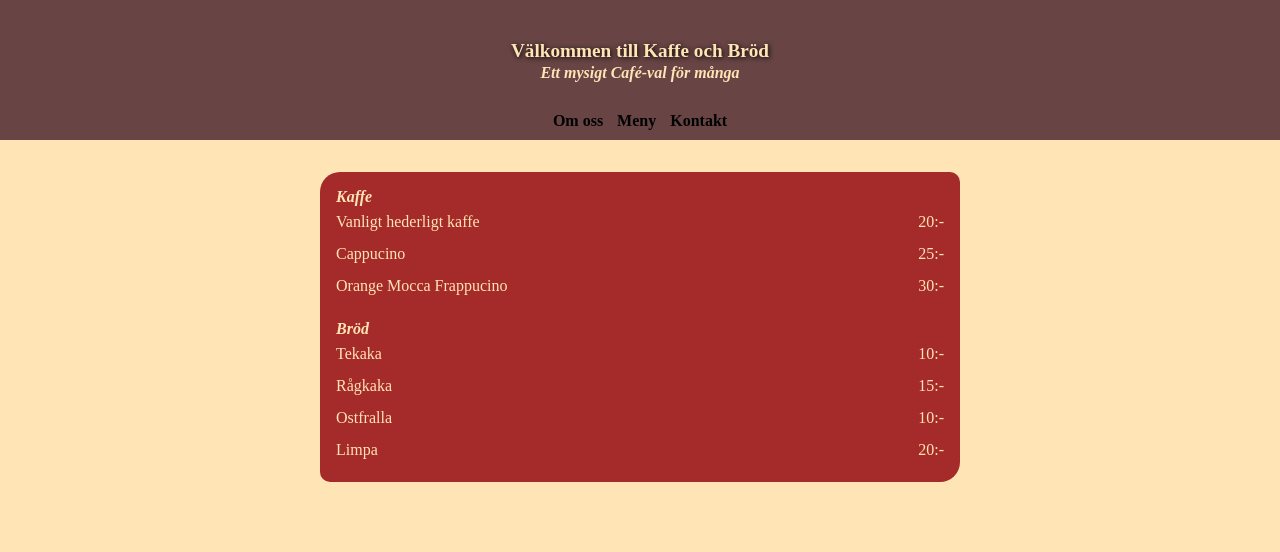
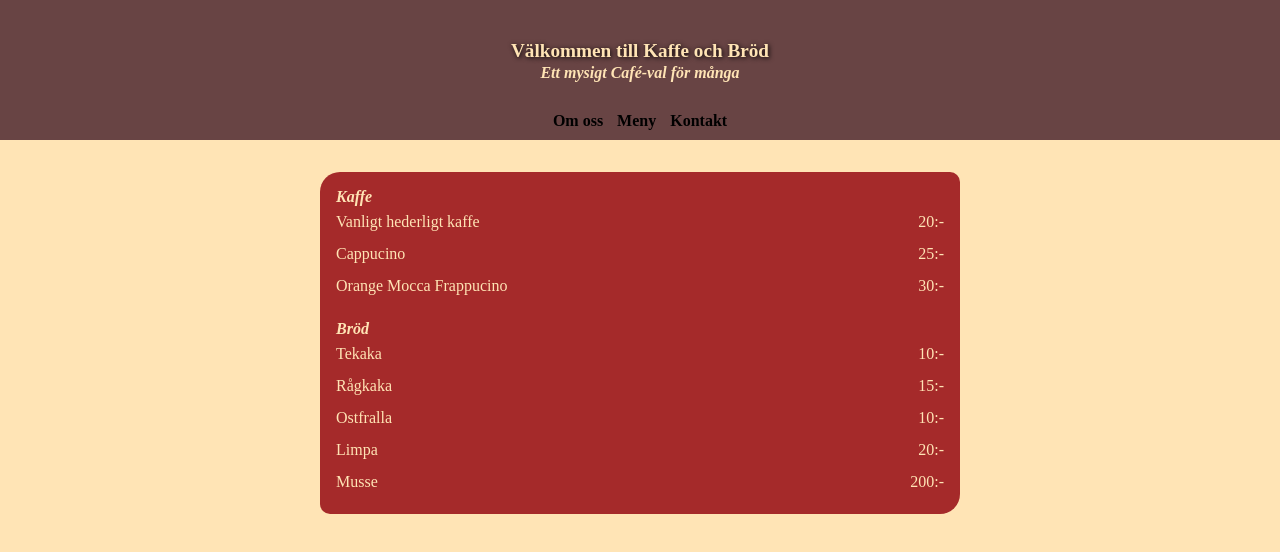
Before and after one commit to Sterje/gitgrupp, a plain HTML site: page index.html in a window 1280 px wide. Drawn offline with Linux system fonts and the light colour scheme.

Commit message:
Musse ändring

```diff
--- a/index.html
+++ b/index.html
@@ -53,6 +53,10 @@
             <p>Limpa</p>
             <p>20:-</p>
             </article>
+            <article class="item">
+            <p>Musse</p>
+            <p>200:-</p>
+            </article>
 
         </article>
 
--- a/styles.css
+++ b/styles.css
@@ -6,6 +6,7 @@
 
 body {
     background-color: moccasin;
+
 }
 
 main {
@@ -33,6 +34,7 @@ main {
     color: moccasin;
 
 }
+
 
 @media screen and (max-width: 700px) {
  .foodmenu {
```
